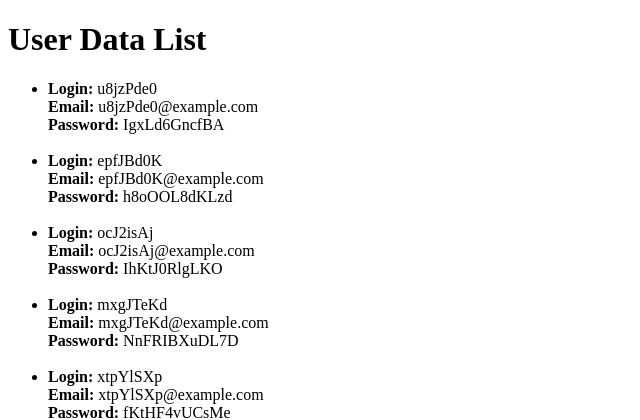
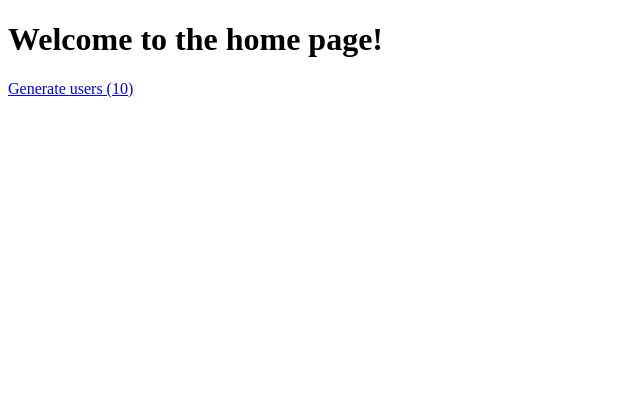
Before and after one commit to hillel-i-python-pro-i-2023-06-23/homework_10__nika_bilima, a Django app: page / in a window 1280 px wide. Shown: the top 420 px of the page, without its empty margins (0-640 px from the left). After the commit the page ends 98 px from the top, so only its background shows below. Run offline with Django 4.2, Linux system fonts and the light colour scheme.

Commit message:
Add improvements

```diff
--- a/apps/base/urls.py
+++ b/apps/base/urls.py
@@ -1,6 +1,10 @@
+# urls.py в apps
 from django.urls import path
-from .views import UserGeneratorView
+from .views import UserGeneratorView, HomePageView
 
 app_name = "base"
 
-urlpatterns = [path("", UserGeneratorView.as_view(), name="generate_users")]
+urlpatterns = [
+    path("", HomePageView.as_view(), name="home"),  # Додайте новий URL для початкової сторінки
+    path("generate/", UserGeneratorView.as_view(), name="generate_users"),
+]
--- a/apps/base/views.py
+++ b/apps/base/views.py
@@ -4,6 +4,11 @@ import string
 from django.shortcuts import render
 from django.views import View
 from apps.models.user_data import UserData
+
+
+class HomePageView(View):
+    def get(self, request):
+        return render(request, "home.html")
 
 
 class UserGeneratorView(View):
--- /dev/null
+++ b/apps/templates/home.html
@@ -0,0 +1,11 @@
+<!-- templates/home.html -->
+<!DOCTYPE html>
+<html>
+<head>
+    <title>Home</title>
+</head>
+<body>
+    <h1>Welcome to the home page!</h1>
+    <a href="{% url 'base:generate_users' %}">Generate users (10)</a>
+</body>
+</html>
--- a/apps/templates/users_list.html
+++ b/apps/templates/users_list.html
@@ -1,7 +1,7 @@
 <!DOCTYPE html>
 <html>
 <head>
-    <title>User Data List</title>
+    <title>Users list</title>
 </head>
 <body>
     <h1>User Data List</h1>
@@ -15,5 +15,6 @@
             <br>
         {% endfor %}
     </ul>
+    <a href="{% url 'base:generate_users' %}">Generate users (10)</a>
 </body>
 </html>
```
